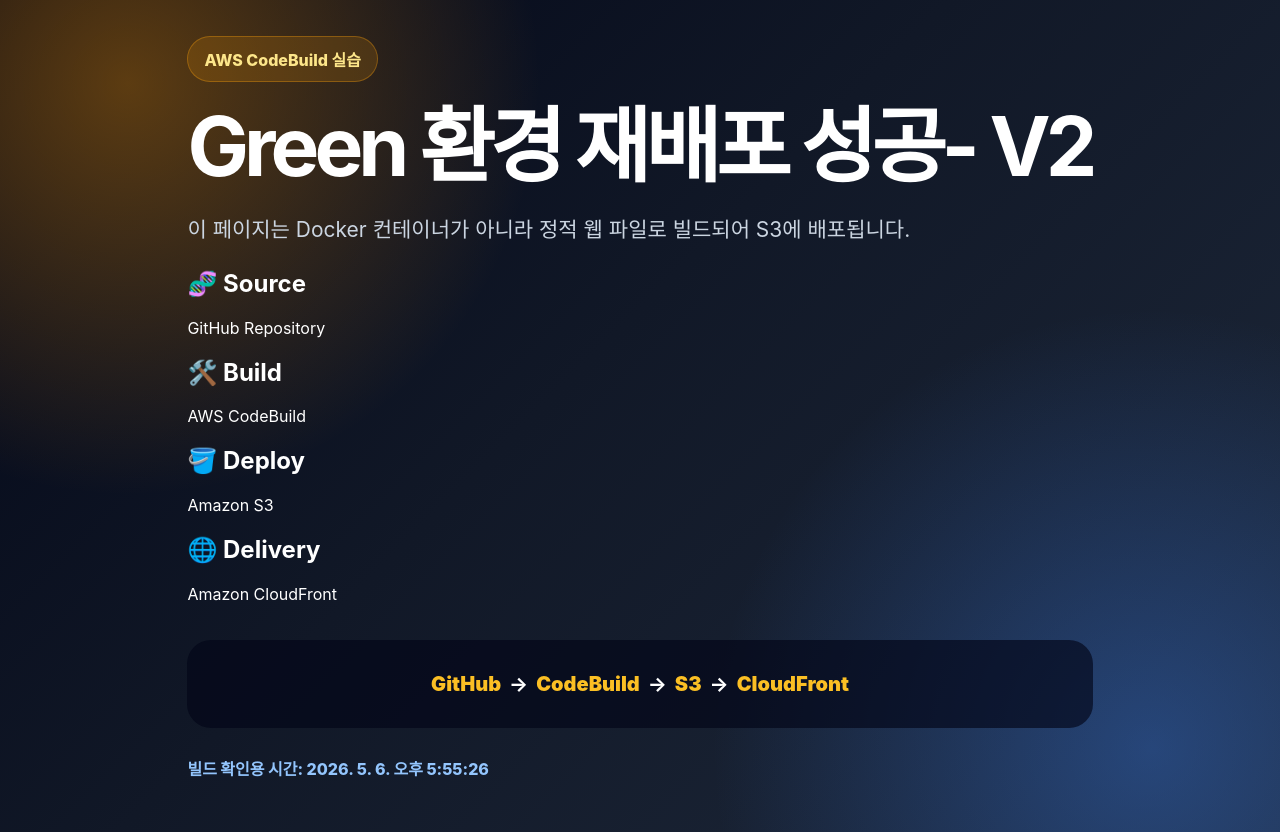
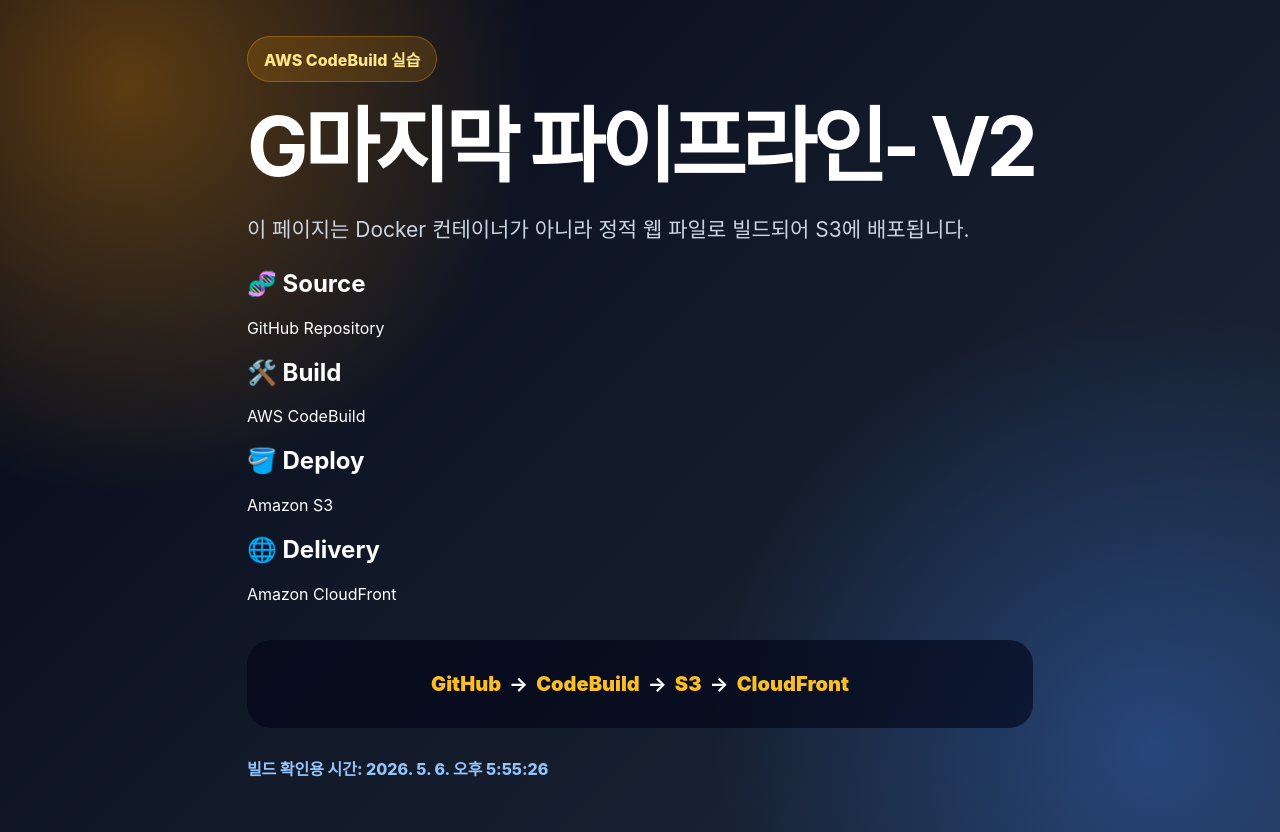
Before and after one commit to kimkihyo18/soldesk-codebuild-react-s3, a React (Vite) app: page / in a window 1280 px wide. Built offline with nearby package versions, Linux system fonts and the light colour scheme.

Commit message:
Add CodeBuild and CodeDeploy EC2 static web deployment5655555

```diff
--- a/src/App.jsx
+++ b/src/App.jsx
@@ -8,7 +8,7 @@
       <section className="hero">
         <div className="badge">AWS CodeBuild 실습</div>
 
-        <h1>Green 환경 재배포 성공- V2</h1>
+        <h1>G마지막 파이프라인- V2</h1>
 
         <p className="subtitle">
           이 페이지는 Docker 컨테이너가 아니라 정적 웹 파일로 빌드되어 S3에 배포됩니다.
```
